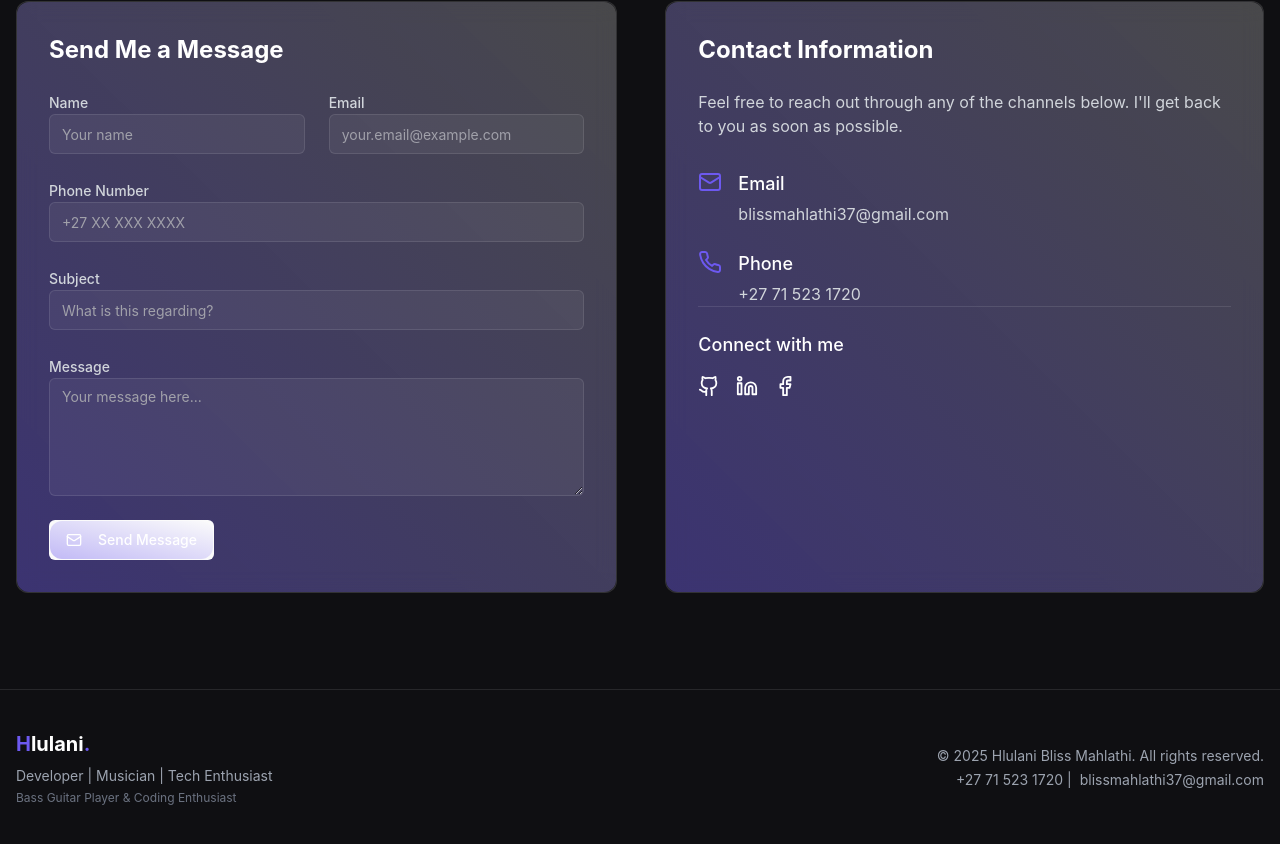
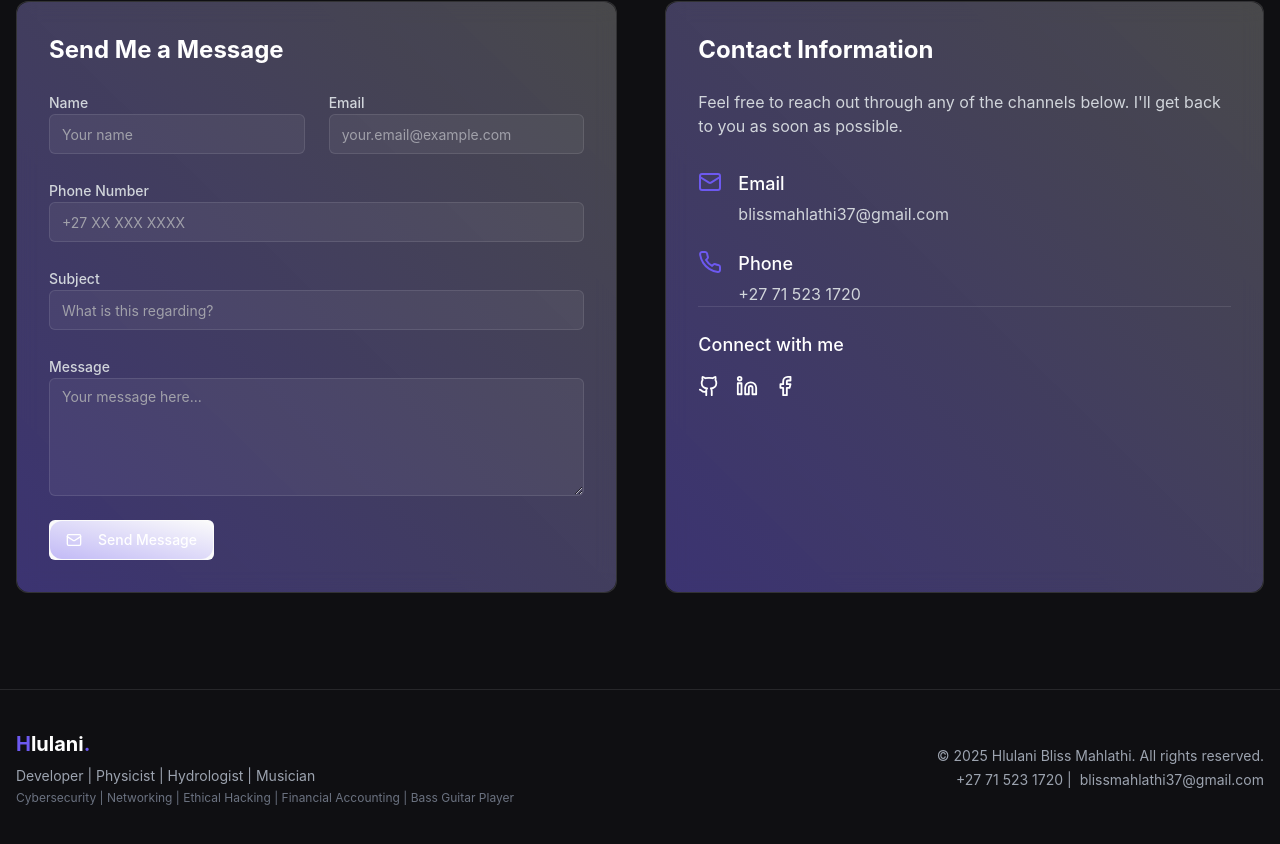
Before and after one commit to BlissMahlathi/hlulani_s_portfolio, a React (Vite) app: page / in a window 1280 px wide. Shown: the part 5011-5855 px from the top of the page. Built offline with nearby package versions, Linux system fonts and the light colour scheme.

Commit message:
Add education and skills
Update footer with additional skills and education.

```diff
--- a/src/components/Footer.tsx
+++ b/src/components/Footer.tsx
@@ -12,8 +12,10 @@ const Footer: React.FC = () => {
             <a href="#home" className="text-xl font-bold text-white">
               <span className="text-space-accent">H</span>lulani<span className="text-space-accent">.</span>
             </a>
-            <p className="text-sm text-gray-400 mt-2">Developer | Musician | Tech Enthusiast</p>
-            <p className="text-xs text-gray-500 mt-1">Bass Guitar Player & Coding Enthusiast</p>
+            <p className="text-sm text-gray-400 mt-2">Developer | Physicist | Hydrologist | Musician</p>
+            <p className="text-xs text-gray-500 mt-1">
+              Cybersecurity | Networking | Ethical Hacking | Financial Accounting | Bass Guitar Player
+            </p>
           </div>
 
           <div className="text-center md:text-right text-sm text-gray-400">
```
